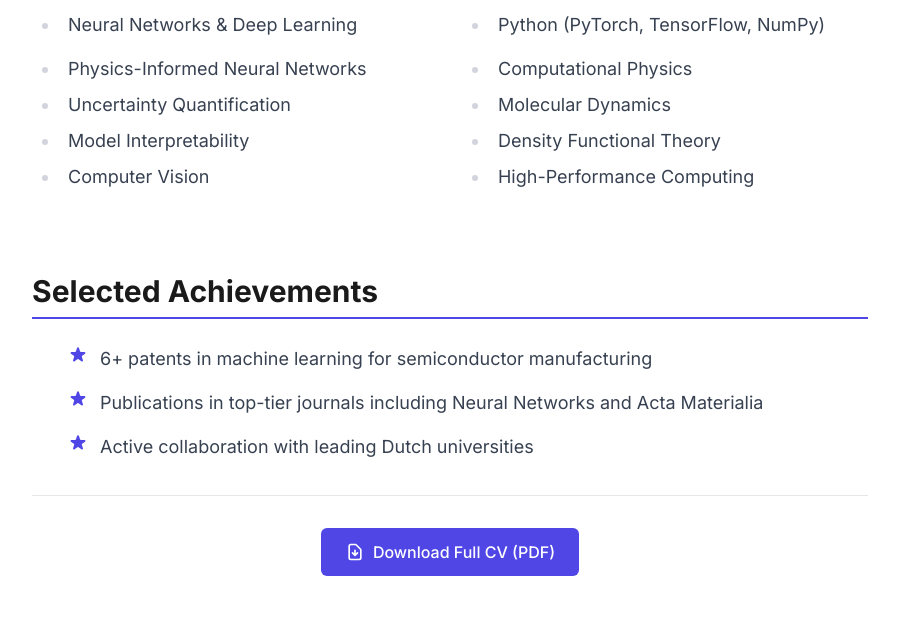
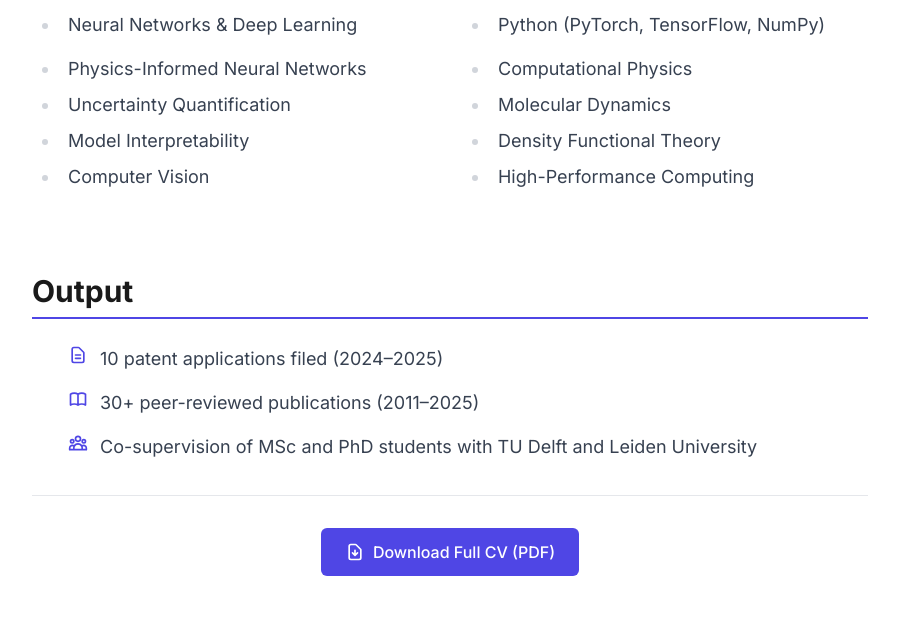
Before and after one commit to tiagobotari/tiagobotari.github.io, an Astro site: page /cv in a window 1280 px wide. Shown: the part 2104-2726 px from the top of the page, without its empty margins (190-1089 px from the left). Built offline with nearby package versions, Linux system fonts and the light colour scheme; Astro itself is replaced by a stand-in of ours.

Commit message:
Update features.

```diff
--- a/src/pages/cv.astro
+++ b/src/pages/cv.astro
@@ -187,30 +187,30 @@ import Button from '../components/ui/Button.astro';
         </div>
       </section>
 
-      <!-- Selected Achievements -->
+      <!-- Output -->
       <section class="mb-8">
         <h2 class="text-3xl font-bold text-near-black mb-6 pb-2 border-b-2 border-primary-600">
-          Selected Achievements
+          Output
         </h2>
 
         <ul class="space-y-3 text-gray-700">
           <li class="flex items-start">
-            <svg class="w-5 h-5 text-primary-600 mr-3 mt-0.5 flex-shrink-0" fill="currentColor" viewBox="0 0 20 20">
-              <path d="M9.049 2.927c.3-.921 1.603-.921 1.902 0l1.07 3.292a1 1 0 00.95.69h3.462c.969 0 1.371 1.24.588 1.81l-2.8 2.034a1 1 0 00-.364 1.118l1.07 3.292c.3.921-.755 1.688-1.54 1.118l-2.8-2.034a1 1 0 00-1.175 0l-2.8 2.034c-.784.57-1.838-.197-1.539-1.118l1.07-3.292a1 1 0 00-.364-1.118L2.98 8.72c-.783-.57-.38-1.81.588-1.81h3.461a1 1 0 00.951-.69l1.07-3.292z"></path>
+            <svg class="w-5 h-5 text-primary-600 mr-3 mt-0.5 flex-shrink-0" fill="none" viewBox="0 0 24 24" stroke="currentColor">
+              <path stroke-linecap="round" stroke-linejoin="round" stroke-width="2" d="M9 12h6m-6 4h6m2 5H7a2 2 0 01-2-2V5a2 2 0 012-2h5.586a1 1 0 01.707.293l5.414 5.414a1 1 0 01.293.707V19a2 2 0 01-2 2z" />
             </svg>
-            <span>6+ patents in machine learning for semiconductor manufacturing</span>
+            <span>10 patent applications filed (2024–2025)</span>
           </li>
           <li class="flex items-start">
-            <svg class="w-5 h-5 text-primary-600 mr-3 mt-0.5 flex-shrink-0" fill="currentColor" viewBox="0 0 20 20">
-              <path d="M9.049 2.927c.3-.921 1.603-.921 1.902 0l1.07 3.292a1 1 0 00.95.69h3.462c.969 0 1.371 1.24.588 1.81l-2.8 2.034a1 1 0 00-.364 1.118l1.07 3.292c.3.921-.755 1.688-1.54 1.118l-2.8-2.034a1 1 0 00-1.175 0l-2.8 2.034c-.784.57-1.838-.197-1.539-1.118l1.07-3.292a1 1 0 00-.364-1.118L2.98 8.72c-.783-.57-.38-1.81.588-1.81h3.461a1 1 0 00.951-.69l1.07-3.292z"></path>
+            <svg class="w-5 h-5 text-primary-600 mr-3 mt-0.5 flex-shrink-0" fill="none" viewBox="0 0 24 24" stroke="currentColor">
+              <path stroke-linecap="round" stroke-linejoin="round" stroke-width="2" d="M12 6.253v13m0-13C10.832 5.477 9.246 5 7.5 5S4.168 5.477 3 6.253v13C4.168 18.477 5.754 18 7.5 18s3.332.477 4.5 1.253m0-13C13.168 5.477 14.754 5 16.5 5c1.747 0 3.332.477 4.5 1.253v13C19.832 18.477 18.247 18 16.5 18c-1.746 0-3.332.477-4.5 1.253" />
             </svg>
-            <span>Publications in top-tier journals including Neural Networks and Acta Materialia</span>
+            <span>30+ peer-reviewed publications (2011–2025)</span>
           </li>
           <li class="flex items-start">
-            <svg class="w-5 h-5 text-primary-600 mr-3 mt-0.5 flex-shrink-0" fill="currentColor" viewBox="0 0 20 20">
-              <path d="M9.049 2.927c.3-.921 1.603-.921 1.902 0l1.07 3.292a1 1 0 00.95.69h3.462c.969 0 1.371 1.24.588 1.81l-2.8 2.034a1 1 0 00-.364 1.118l1.07 3.292c.3.921-.755 1.688-1.54 1.118l-2.8-2.034a1 1 0 00-1.175 0l-2.8 2.034c-.784.57-1.838-.197-1.539-1.118l1.07-3.292a1 1 0 00-.364-1.118L2.98 8.72c-.783-.57-.38-1.81.588-1.81h3.461a1 1 0 00.951-.69l1.07-3.292z"></path>
+            <svg class="w-5 h-5 text-primary-600 mr-3 mt-0.5 flex-shrink-0" fill="none" viewBox="0 0 24 24" stroke="currentColor">
+              <path stroke-linecap="round" stroke-linejoin="round" stroke-width="2" d="M17 20h5v-2a3 3 0 00-5.356-1.857M17 20H7m10 0v-2c0-.656-.126-1.283-.356-1.857M7 20H2v-2a3 3 0 015.356-1.857M7 20v-2c0-.656.126-1.283.356-1.857m0 0a5.002 5.002 0 019.288 0M15 7a3 3 0 11-6 0 3 3 0 016 0zm6 3a2 2 0 11-4 0 2 2 0 014 0zM7 10a2 2 0 11-4 0 2 2 0 014 0z" />
             </svg>
-            <span>Active collaboration with leading Dutch universities</span>
+            <span>Co-supervision of MSc and PhD students with TU Delft and Leiden University</span>
           </li>
         </ul>
       </section>
```
